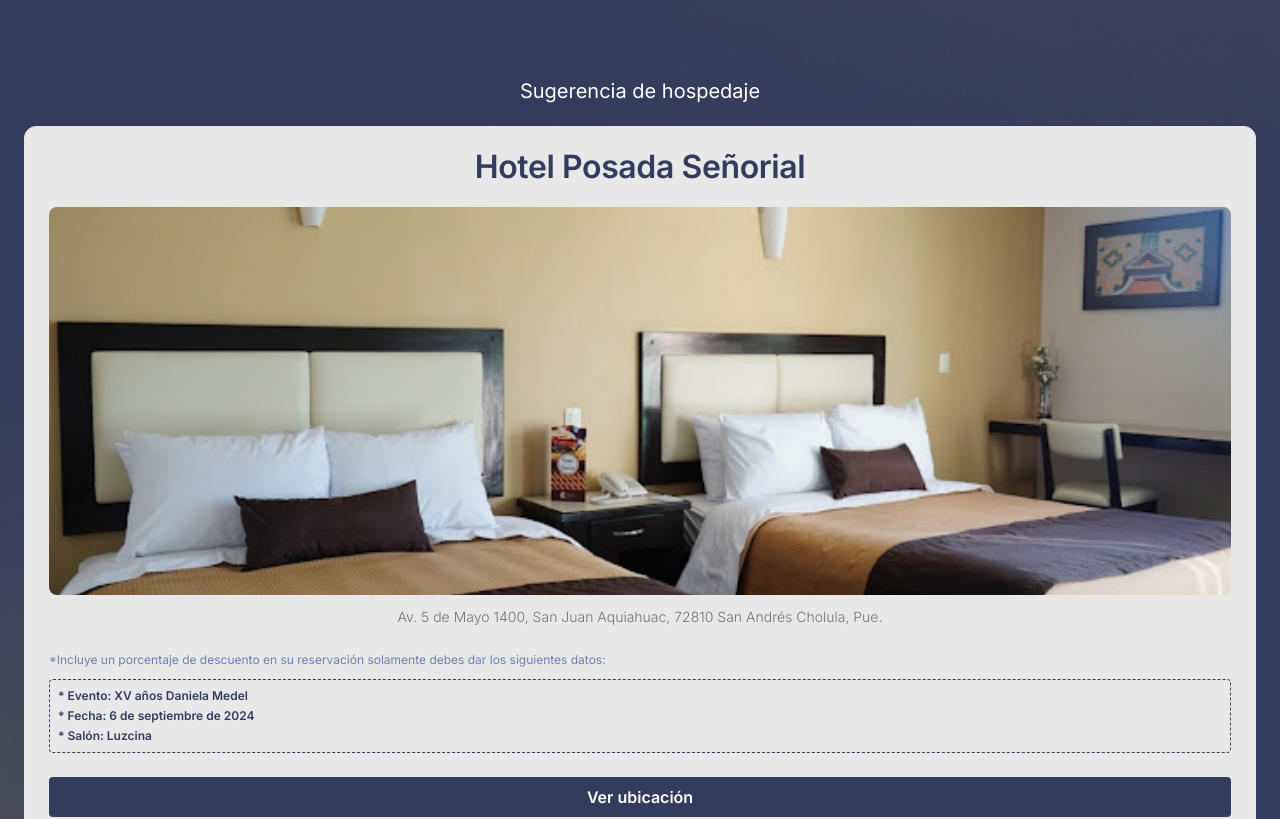
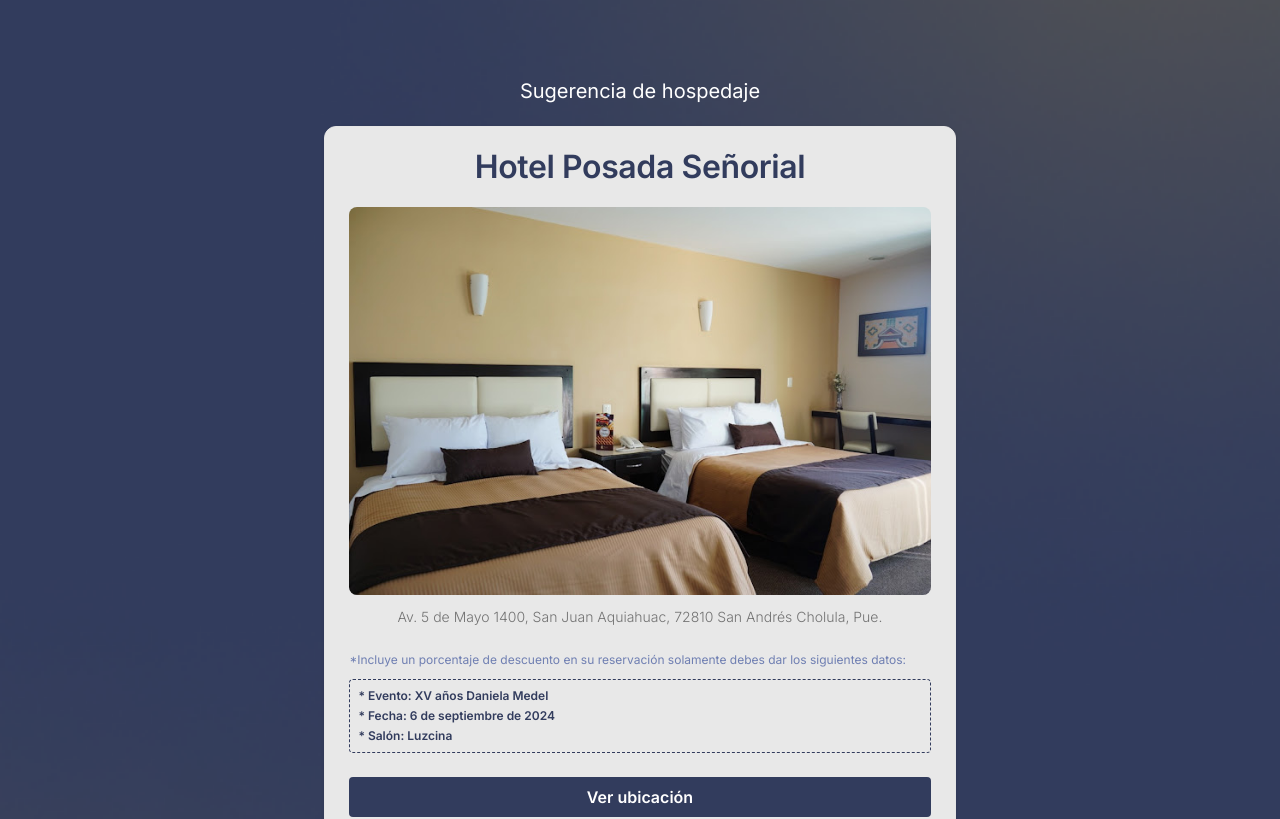
Before and after one commit to VictorVillalva/Invitacion-Proyecto, a Next.js app: page / in a window 1280 px wide. Shown: the part 2380-3199 px from the top of the page. Built offline with nearby package versions, Linux system fonts and the light colour scheme.

Commit message:
Pre terminado

```diff
--- a/components/pre-invitacion/invitacion.tsx
+++ b/components/pre-invitacion/invitacion.tsx
@@ -8,13 +8,6 @@ import Link from 'next/link';
 import CardHotel from '../cardHotel';
 import CardHotelConvenio from '../cardHotelConvenio';
 import Hotel2 from '@/ui/assets/images/Hotel2.jpg'
-
-import {
-    Carousel,
-    CarouselContent,
-    CarouselItem,
-
-} from "@/components/ui/carousel"
 
 import AOS from 'aos'
 import 'aos/dist/aos.css'
@@ -66,21 +59,15 @@ function Invitacion() {
             <div className="flex flex-col gap-[180px]" data-aos="fade-down">
                 <div className='flex flex-col items-center gap-5'>
                     <p className='text-[20px] font-normal text-neutrals-100'>Sugerencia de hospedaje</p>
-                    <Carousel className="w-full">
-                        <CarouselContent>
-                            <CarouselItem >
-                                <CardHotelConvenio />
-                            </CarouselItem>
-                            <CarouselItem >
-                                <CardHotel
+                    <div className="flex flex-col gap-8">
+                        <CardHotelConvenio />
+                        <CardHotel
                                     nameHotel='Hotel Xelhua'
                                     img={Hotel2}
                                     locationUrl='https://maps.app.goo.gl/QDB5wNSGhT36uN9N6'
                                     location='4 south No 106, C. 4 Sur 106, Centro, 72760 Puebla, Pue.'
                                 />
-                            </CarouselItem>
-                        </CarouselContent>
-                    </Carousel>
+                    </div>
                 </div>
             </div>
             <hr  className='bg-neutrals-100' data-aos="fade-down"/>
```
